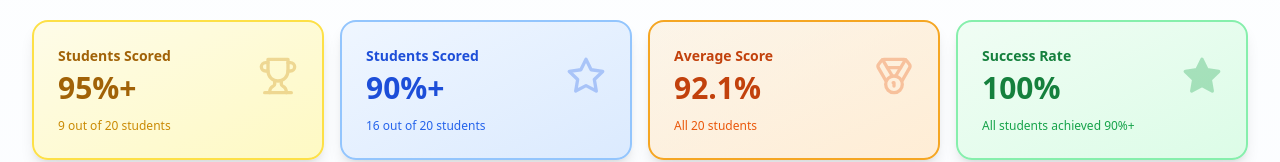
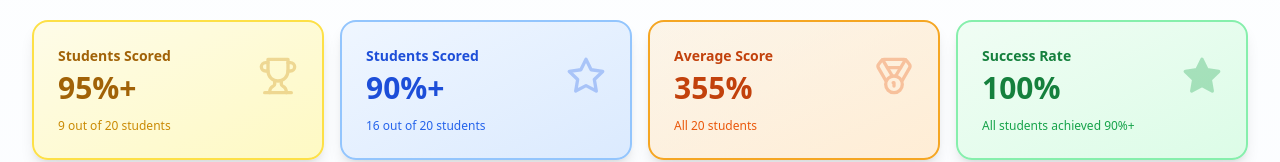
Before and after one commit to akshatansh/sunriseclasses, a React (Vite) app: page /success-stories in a window 1280 px wide. Shown: the part 352-514 px from the top of the page. Built offline with nearby package versions, Linux system fonts and the light colour scheme.

Commit message:
Update 2023 success stories average score to 355%

```diff
--- a/src/components/SuccessStories.tsx
+++ b/src/components/SuccessStories.tsx
@@ -261,7 +261,7 @@ export default function SuccessStories() {
             <div className="flex items-center justify-between">
               <div>
                 <p className="text-sm text-orange-700 font-semibold mb-1">Average Score</p>
-                <p className="text-3xl font-black text-orange-700">{avgScore}%</p>
+                <p className="text-3xl font-black text-orange-700">355%</p>
               </div>
               <Medal size={40} className="text-orange-600 opacity-30" />
             </div>
@@ -413,7 +413,7 @@ export default function SuccessStories() {
             <Trophy size={48} className="text-[#f5a623] mx-auto mb-4" />
             <h3 className="text-2xl sm:text-3xl font-bold text-[#0f2a5c] mb-4">Join Our Success Story</h3>
             <p className="text-gray-700 max-w-2xl mx-auto mb-6">
-              With a <span className="font-bold text-[#f5a623]">100% success rate</span> and an average score of <span className="font-bold text-[#f5a623]">{avgScore}%</span>,
+              With a <span className="font-bold text-[#f5a623]">100% success rate</span> and an average score of <span className="font-bold text-[#f5a623]">355%</span>,
               our coaching has produced <span className="font-bold text-[#f5a623]">{studentsWith95Plus}+ students</span> scoring 95% or above across the past 5 years.
               Your success is our mission!
             </p>
```
